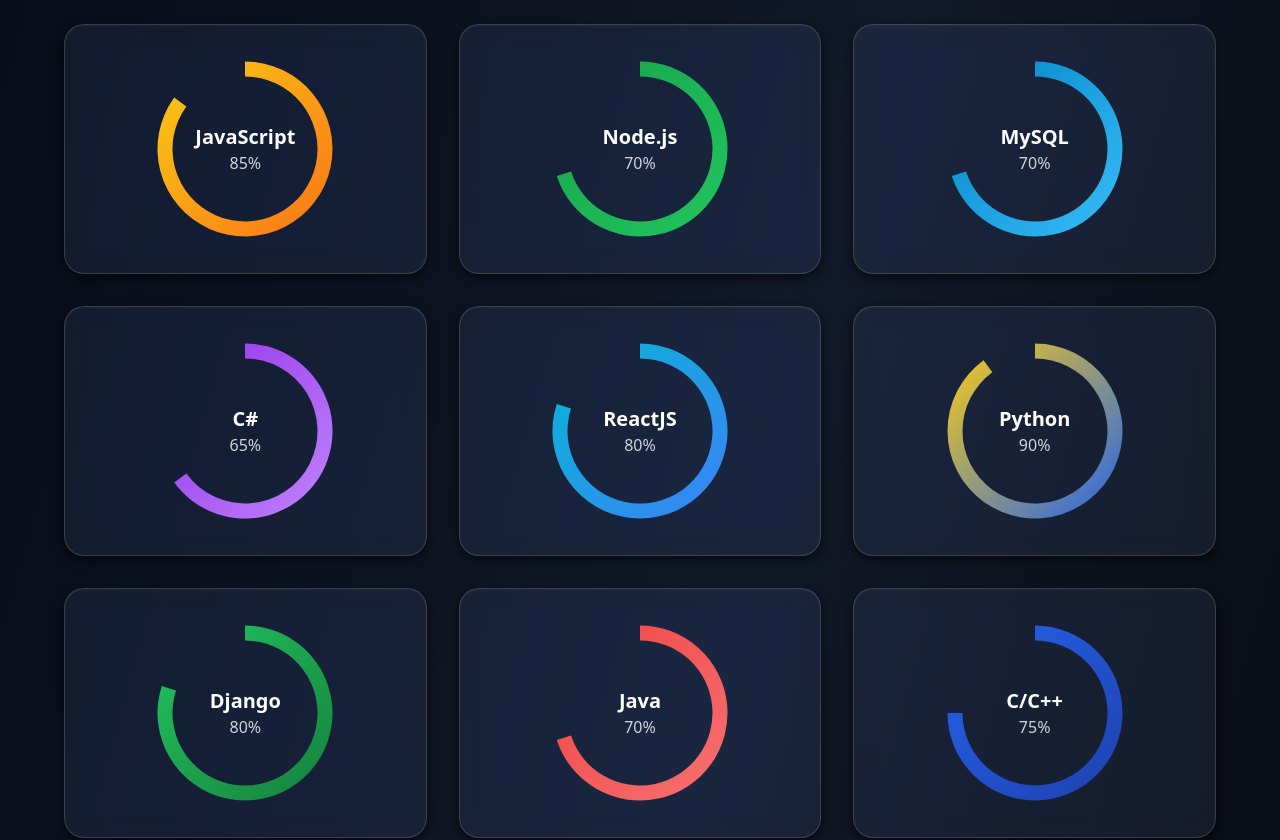
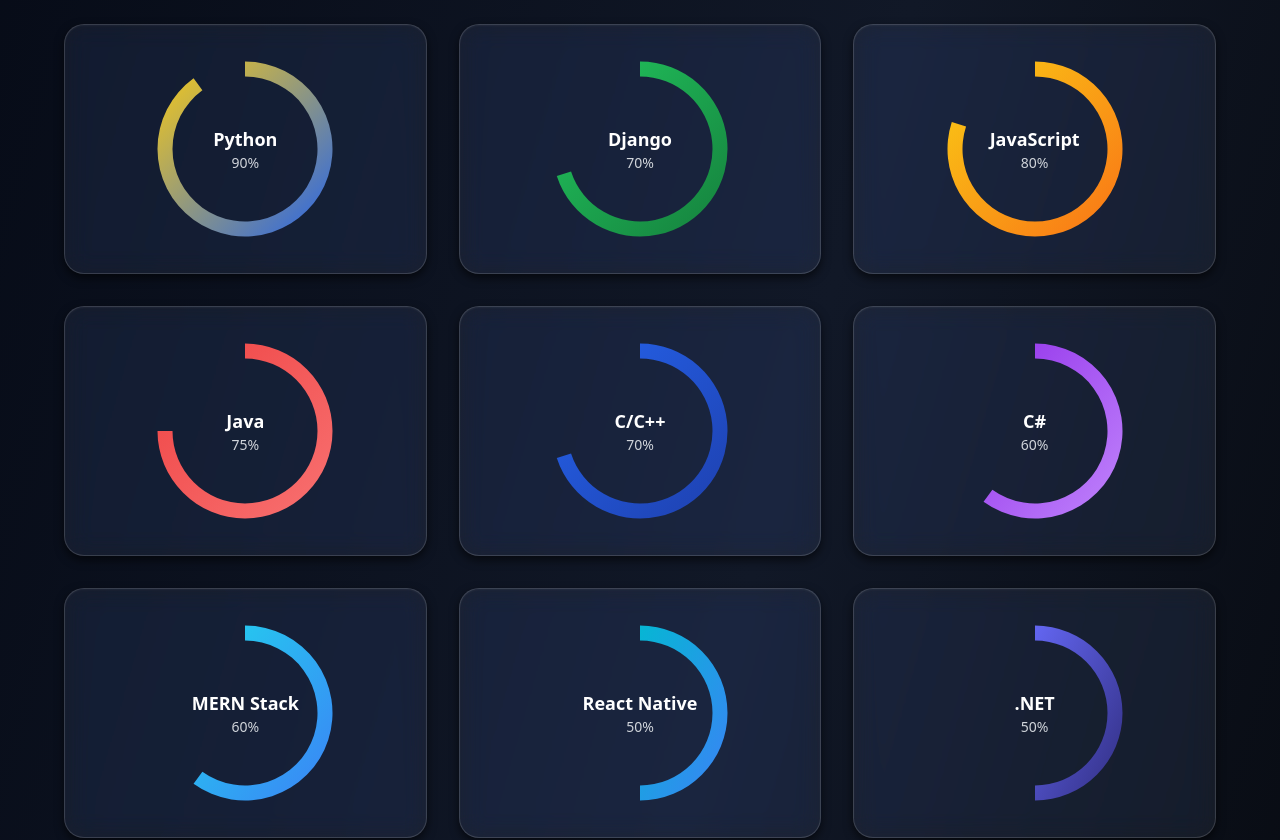
Before and after one commit to mirjubair/portfolio, a Next.js app: page / in a window 1280 px wide. Shown: the part 1300-2140 px from the top of the page. Built offline with nearby package versions, Linux system fonts and the light colour scheme.

Commit message:
Update Skills.tsx

```diff
--- a/src/components/Skills.tsx
+++ b/src/components/Skills.tsx
@@ -8,15 +8,15 @@
 import Reveal from "@/components/Reveal";
 
 const skills = [
-  { name: "JavaScript", level: 85, fill: "url(#grad-js)" },
-  { name: "Node.js", level: 70, fill: "url(#grad-node)" },
-  { name: "MySQL", level: 70, fill: "url(#grad-sql)" },
-  { name: "C#", level: 65, fill: "url(#grad-cs)" },
-  { name: "ReactJS", level: 80, fill: "url(#grad-react)" },
   { name: "Python", level: 90, fill: "url(#grad-py)" },
-  { name: "Django", level: 80, fill: "url(#grad-django)" },
-  { name: "Java", level: 70, fill: "url(#grad-java)" },
-  { name: "C/C++", level: 75, fill: "url(#grad-cpp)" },
+  { name: "Django", level: 70, fill: "url(#grad-django)" },
+  { name: "JavaScript", level: 80, fill: "url(#grad-js)" },
+  { name: "Java", level: 75, fill: "url(#grad-java)" },
+  { name: "C/C++", level: 70, fill: "url(#grad-cpp)" },
+  { name: "C#", level: 60, fill: "url(#grad-cs)" },
+  { name: "MERN Stack", level: 60, fill: "url(#grad-mern)" },
+  { name: "React Native", level: 50, fill: "url(#grad-rn)" },
+  { name: ".NET", level: 50, fill: "url(#grad-dotnet)" },
 ];
 
 export default function Skills() {
@@ -45,26 +45,6 @@
                     endAngle={-270}
                   >
                     <defs>
-                      <linearGradient id="grad-js" x1="0" y1="0" x2="1" y2="1">
-                        <stop offset="0%" stopColor="#facc15" />
-                        <stop offset="100%" stopColor="#f97316" />
-                      </linearGradient>
-                      <linearGradient id="grad-node" x1="0" y1="0" x2="1" y2="1">
-                        <stop offset="0%" stopColor="#16a34a" />
-                        <stop offset="100%" stopColor="#22c55e" />
-                      </linearGradient>
-                      <linearGradient id="grad-sql" x1="0" y1="0" x2="1" y2="1">
-                        <stop offset="0%" stopColor="#0284c7" />
-                        <stop offset="100%" stopColor="#38bdf8" />
-                      </linearGradient>
-                      <linearGradient id="grad-cs" x1="0" y1="0" x2="1" y2="1">
-                        <stop offset="0%" stopColor="#9333ea" />
-                        <stop offset="100%" stopColor="#c084fc" />
-                      </linearGradient>
-                      <linearGradient id="grad-react" x1="0" y1="0" x2="1" y2="1">
-                        <stop offset="0%" stopColor="#06b6d4" />
-                        <stop offset="100%" stopColor="#3b82f6" />
-                      </linearGradient>
                       <linearGradient id="grad-py" x1="0" y1="0" x2="1" y2="1">
                         <stop offset="0%" stopColor="#facc15" />
                         <stop offset="100%" stopColor="#2563eb" />
@@ -73,6 +53,10 @@
                         <stop offset="0%" stopColor="#22c55e" />
                         <stop offset="100%" stopColor="#15803d" />
                       </linearGradient>
+                      <linearGradient id="grad-js" x1="0" y1="0" x2="1" y2="1">
+                        <stop offset="0%" stopColor="#facc15" />
+                        <stop offset="100%" stopColor="#f97316" />
+                      </linearGradient>
                       <linearGradient id="grad-java" x1="0" y1="0" x2="1" y2="1">
                         <stop offset="0%" stopColor="#ef4444" />
                         <stop offset="100%" stopColor="#f87171" />
@@ -80,6 +64,22 @@
                       <linearGradient id="grad-cpp" x1="0" y1="0" x2="1" y2="1">
                         <stop offset="0%" stopColor="#2563eb" />
                         <stop offset="100%" stopColor="#1e40af" />
+                      </linearGradient>
+                      <linearGradient id="grad-cs" x1="0" y1="0" x2="1" y2="1">
+                        <stop offset="0%" stopColor="#9333ea" />
+                        <stop offset="100%" stopColor="#c084fc" />
+                      </linearGradient>
+                      <linearGradient id="grad-mern" x1="0" y1="0" x2="1" y2="1">
+                        <stop offset="0%" stopColor="#22d3ee" />
+                        <stop offset="100%" stopColor="#3b82f6" />
+                      </linearGradient>
+                      <linearGradient id="grad-rn" x1="0" y1="0" x2="1" y2="1">
+                        <stop offset="0%" stopColor="#06b6d4" />
+                        <stop offset="100%" stopColor="#3b82f6" />
+                      </linearGradient>
+                      <linearGradient id="grad-dotnet" x1="0" y1="0" x2="1" y2="1">
+                        <stop offset="0%" stopColor="#6366f1" />
+                        <stop offset="100%" stopColor="#312e81" />
                       </linearGradient>
                     </defs>
 
@@ -93,10 +93,9 @@
                   </RadialBarChart>
                 </ResponsiveContainer>
 
-                {/* Skill name and percent */}
                 <div className="absolute text-center">
-                  <h3 className="text-xl font-bold text-white">{skill.name}</h3>
-                  <p className="text-gray-300">{skill.level}%</p>
+                  <h3 className="text-lg font-bold text-white">{skill.name}</h3>
+                  <p className="text-gray-300 text-sm">{skill.level}%</p>
                 </div>
               </div>
             </Reveal>
```
